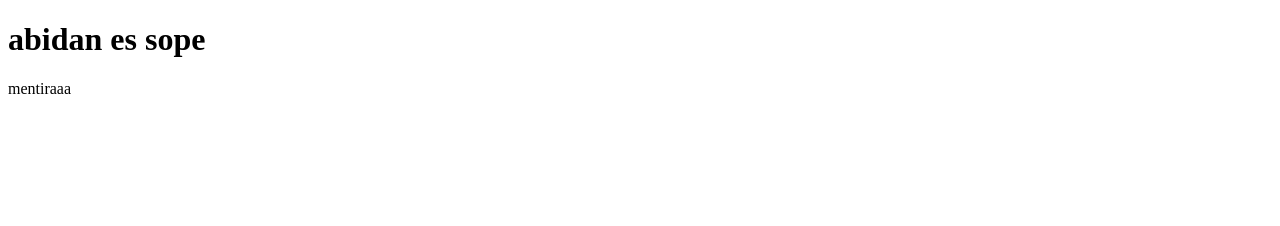
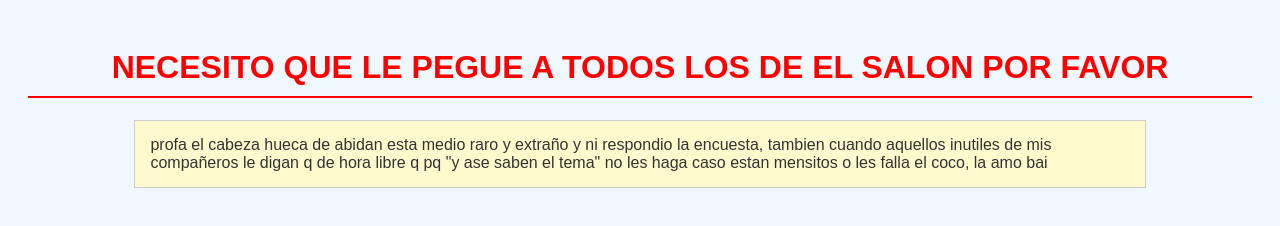
Before and after one commit to sunem01/sunem01.github.io, a plain HTML site: page index.html in a window 1280 px wide. Drawn offline with Linux system fonts and the light colour scheme.

Commit message:
Update index.html
qq

```diff
--- a/index.html
+++ b/index.html
@@ -4,9 +4,39 @@
     <meta charset="UTF-8">
     <meta name="viewport" content="width=device-width, initial-scale=1.0">
     <title>le digo hola y ella me dice gudbai</title>
-</head>
+
+    <style>
+        /* Estilo para el cuerpo de la página */
+        body {
+            background-color: #f0f8ff; /* Color de fondo muy claro (azul cielo) */
+            font-family: Arial, sans-serif; /* Tipo de letra */
+            padding: 20px; /* Espacio alrededor del contenido */
+        }
+
+        /* Estilo para el encabezado (h1) */
+        h1 {
+            color: #ff0000; /* Color del texto rojo intenso */
+            text-align: center; /* Centrar el texto */
+            border-bottom: 2px solid #ff0000; /* Línea roja debajo del texto */
+            padding-bottom: 10px;
+        }
+
+        /* Estilo para el párrafo (p) */
+        p {
+            color: #333333; /* Color de texto gris oscuro */
+            border: 1px solid #cccccc; /* Un borde alrededor del párrafo */
+            padding: 15px; /* Espacio interno del borde */
+            background-color: #fffacd; /* Fondo amarillo claro para resaltarlo */
+            margin: 20px auto; /* Centrar el bloque y darle margen */
+            width: 80%; /* Hacer que el párrafo ocupe el 80% del ancho */
+        }
+    </style>
+    </head>
 <body>
-    <h1>abidan es sope</h1>
-    <p>mentiraaa</p>
+    <h1>NECESITO QUE LE PEGUE A TODOS LOS DE EL SALON POR FAVOR </h1>
+    <p>profa el cabeza hueca de abidan esta medio raro y extraño y ni respondio la encuesta, tambien cuando
+        aquellos inutiles de mis compañeros le digan q de hora libre q pq "y ase saben el tema" no les haga caso estan mensitos
+        o les falla el coco, la amo bai
+    </p>
 </body>
 </html>
```
